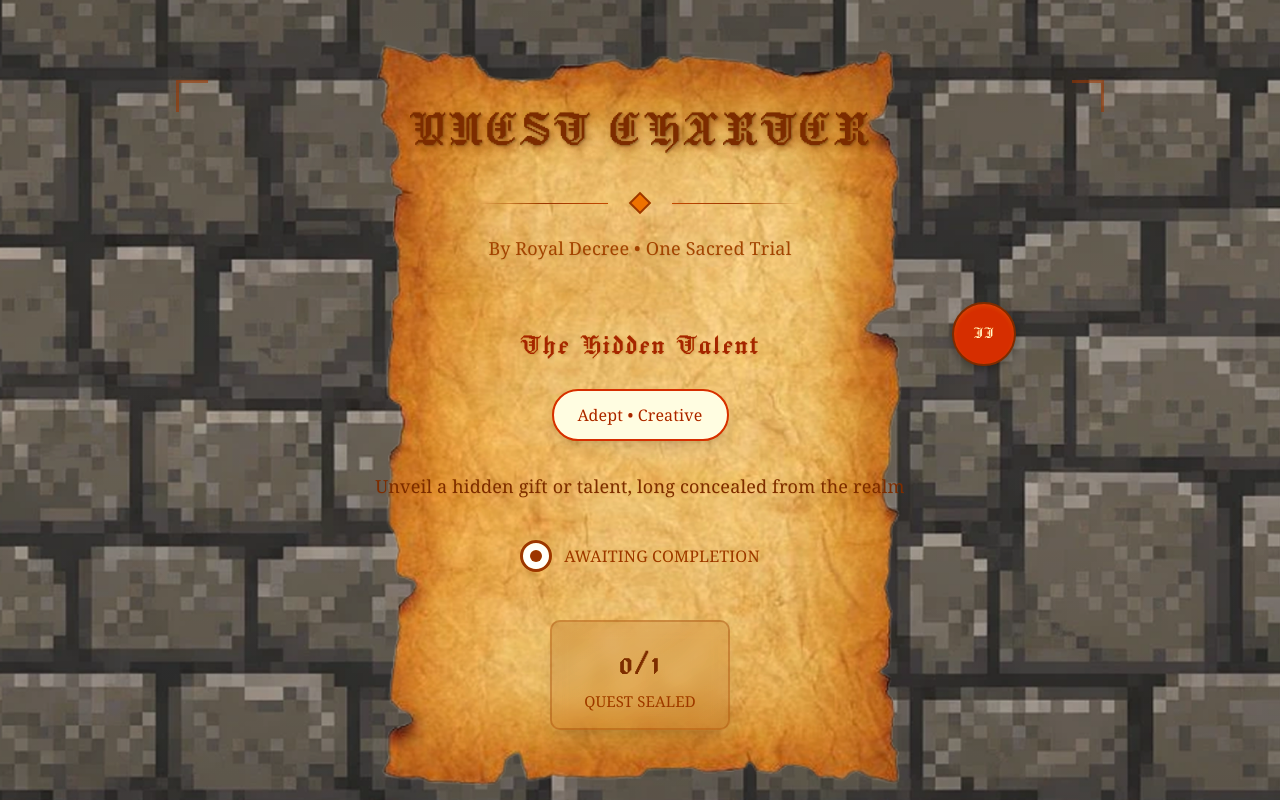
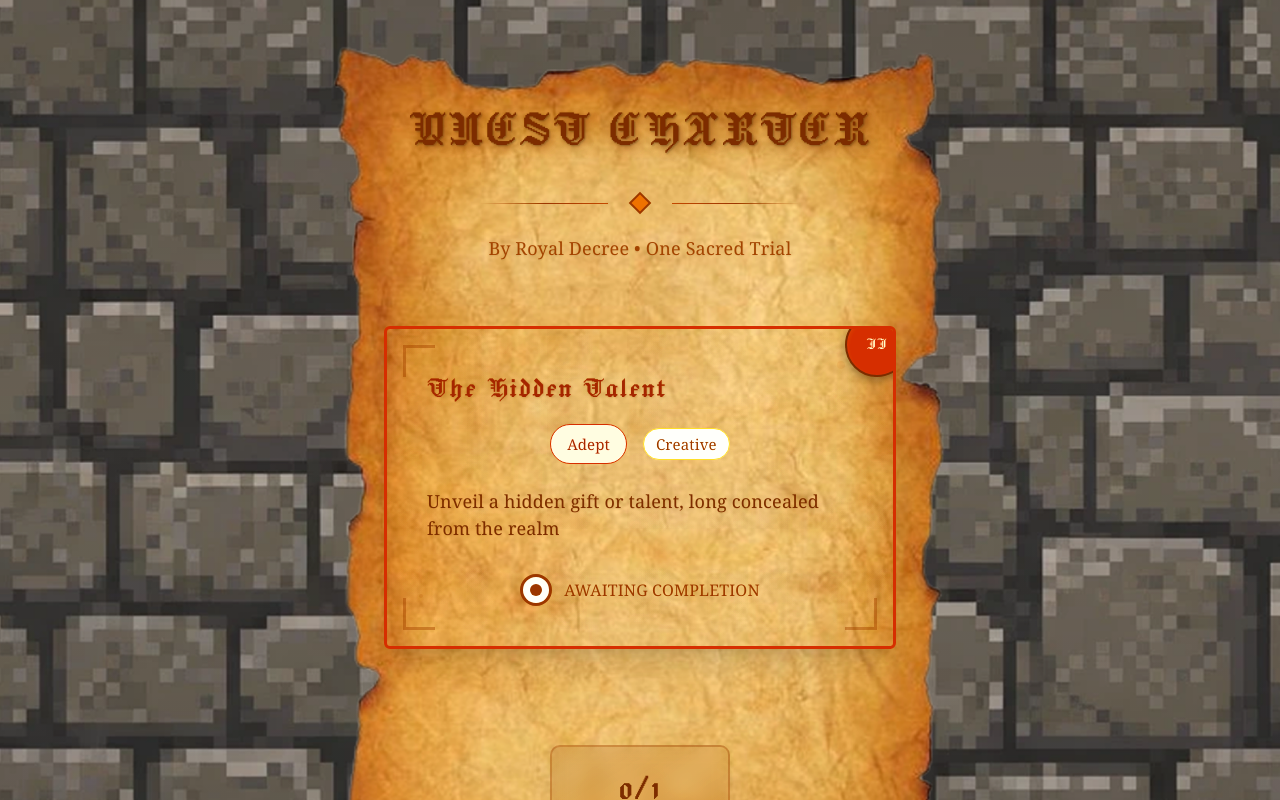
Before and after one commit to ChocoCodes/gdgoc-quest, a React (Vite) app: page / in a window 1280 px wide. Shown: the top 800 px of the page. Built offline with nearby package versions, Linux system fonts and the light colour scheme.

Commit message:
chore: fix questBoard overflow

```diff
--- a/src/components/parchment-background.tsx
+++ b/src/components/parchment-background.tsx
@@ -1,4 +1,4 @@
-import type React from "react";
+import React from "react";
 
 interface ParchmentBackgroundProps {
   children: React.ReactNode;
@@ -6,14 +6,14 @@ interface ParchmentBackgroundProps {
   minHeight?: string; // Optional prop for min-height, defaults to 'min-h-[90vh]'
 }
 
-const ParchmentBackground = ({
-  children,
-  className = "",
-  minHeight = "min-h-[90vh]",
-}: ParchmentBackgroundProps) => {
+const ParchmentBackground = React.forwardRef<
+  HTMLDivElement,
+  ParchmentBackgroundProps
+>(({ children, className = "", minHeight = "min-h-[90vh]" }, ref) => {
   return (
     <div
-      className={`relative bg-[url('/ui/parchement.png')] bg-no-repeat bg-contain bg-center flex flex-col items-center ${minHeight} ${className}`}
+      ref={ref} // Forward the ref here
+      className={`relative bg-[url('/ui/parchement.png')] bg-no-repeat bg-contain bg-center flex flex-col items-center ${minHeight} ${className} overflow-hidden`} // Added overflow-hidden
       style={{
         backgroundSize: "contain",
         backgroundPosition: "center",
@@ -23,6 +23,8 @@ const ParchmentBackground = ({
       {children}
     </div>
   );
-};
+});
+
+ParchmentBackground.displayName = "ParchmentBackground"; // Add display name for better debugging
 
 export { ParchmentBackground };
--- a/src/components/quest-board.tsx
+++ b/src/components/quest-board.tsx
@@ -3,6 +3,7 @@
 import { useEffect } from "react";
 import { useGSAPAnimations } from "../hooks/useGSAPAnimations";
 import type { Quest } from "../hooks/useQuestBank";
+import { ParchmentBackground } from "./parchment-background"; // Import the new component
 
 interface QuestBoardProps {
   quest: Quest | null;
@@ -66,14 +67,14 @@ const QuestBoard = ({ quest, onQuestClick }: QuestBoardProps) => {
   if (!quest) {
     return (
       <div className="relative w-full max-w-6xl mx-auto px-4">
-        <div className="relative bg-[url('/ui/parchement.png')] bg-no-repeat bg-contain bg-center min-h-[90vh] flex flex-col items-center justify-center py-16 px-8">
+        <ParchmentBackground className="flex flex-col items-center justify-center py-16 px-8">
           <div className="text-center">
             <h2 className="font-jacquard-display text-display-lg text-amber-900 mb-4">
               Loading Quest...
             </h2>
             <div className="w-8 h-8 border-3 border-amber-800 border-t-transparent rounded-full animate-spin mx-auto"></div>
           </div>
-        </div>
+        </ParchmentBackground>
       </div>
     );
   }
@@ -82,17 +83,14 @@ const QuestBoard = ({ quest, onQuestClick }: QuestBoardProps) => {
 
   return (
     <div className="relative w-full max-w-6xl mx-auto px-4">
-      <div
+      <ParchmentBackground
         ref={questBoardRef}
-        className="relative bg-[url('/ui/parchement.png')] bg-no-repeat bg-contain bg-center min-h-[90vh] flex flex-col items-center py-16 px-8"
-        style={{
-          backgroundSize: "contain",
-          backgroundPosition: "center",
-          filter: "contrast(1.1) brightness(1.02)",
-        }}
+        // Added max-w-5xl and mx-auto to constrain the parchment background itself
+        // Adjusted padding for better responsiveness and fit
+        className="py-16 px-4 sm:px-8 md:px-12 lg:px-16 max-w-5xl mx-auto"
       >
-        {/* Medieval Title with Illuminated Manuscript Style - Fixed positioning */}
-        <div className="text-center mb-16 relative w-full max-w-4xl">
+        {/* Medieval Title with Illuminated Manuscript Style */}
+        <div className="text-center mb-16 relative w-full">
           <h1
             ref={titleRef}
             className="font-jacquard-display text-display-xl text-amber-900 mb-8 tracking-wider relative text-readable"
@@ -103,9 +101,6 @@ const QuestBoard = ({ quest, onQuestClick }: QuestBoardProps) => {
             }}
           >
             QUEST CHARTER
-            {/* Decorative flourishes */}
-            <div className="absolute -top-4 -left-4 w-8 h-8 border-l-3 border-t-3 border-amber-800 opacity-60"></div>
-            <div className="absolute -top-4 -right-4 w-8 h-8 border-r-3 border-t-3 border-amber-800 opacity-60"></div>
           </h1>
 
           {/* Ornate separator */}
@@ -124,7 +119,8 @@ const QuestBoard = ({ quest, onQuestClick }: QuestBoardProps) => {
         </div>
 
         {/* Single Quest Content - Integrated into Parchment */}
-        <div className="w-full max-w-3xl px-8 mb-12">
+        {/* Changed max-w-3xl to max-w-xl for better containment within the scaled parchment */}
+        <div className="w-full max-w-xl px-4 sm:px-8 mb-12">
           <div
             ref={(el) => addQuestItemRef(el, 0)}
             className={`relative group cursor-pointer transition-all duration-300 ${
@@ -138,9 +134,24 @@ const QuestBoard = ({ quest, onQuestClick }: QuestBoardProps) => {
               !quest.completed && animateQuestHoverOut(e.currentTarget)
             }
           >
+            {/* This inner div provides the "quest card" styling on top of the parchment */}
+            <div
+              className={`relative bg-gradient-to-br from-amber-50 via-amber-25 to-amber-100 border-3 ${styles.borderColor} rounded-sm shadow-xl overflow-hidden`}
+              style={{
+                backgroundImage: `
+                  radial-gradient(circle at 15% 25%, rgba(139, 69, 19, 0.04) 0%, transparent 40%),
+                  radial-gradient(circle at 85% 75%, rgba(160, 82, 45, 0.03) 0%, transparent 40%),
+                  radial-gradient(circle at 45% 15%, rgba(139, 69, 19, 0.02) 0%, transparent 30%),
+                  linear-gradient(45deg, rgba(139, 69, 19, 0.01) 25%, transparent 25%),
+                  linear-gradient(-45deg, rgba(160, 82, 45, 0.01) 25%, transparent 25%)
+                `,
+                backgroundSize:
+                  "80px 80px, 100px 100px, 60px 60px, 25px 25px, 25px 25px",
+              }}
+            >
               {/* Wax Seal with Roman Numerals */}
               <div
-              className={`absolute -top-6 -right-6 w-16 h-16 ${styles.sealColor} rounded-full flex items-center justify-center shadow-lg z-10 border-2 border-amber-900`}
+                className={`absolute -top-4 -right-4 w-16 h-16 ${styles.sealColor} rounded-full flex items-center justify-center shadow-lg z-10 border-2 border-amber-900`}
                 style={{
                   background: `radial-gradient(circle at 30% 30%, ${styles.sealColor
                     .replace("bg-", "rgba(")
@@ -156,30 +167,32 @@ const QuestBoard = ({ quest, onQuestClick }: QuestBoardProps) => {
                 </span>
               </div>
 
-            {/* Quest Content */}
-            <div className="text-center">
+              {/* Content */}
+              <div className="relative p-8 sm:p-10">
                 {/* Quest Title */}
+                <div className="mb-6">
                   <h3
-                className={`font-jacquard-display text-heading-xl font-bold ${styles.textColor} mb-6 tracking-wide text-readable`}
+                    className={`font-jacquard-display text-heading-xl font-bold ${styles.textColor} mb-4 tracking-wide text-readable`}
                     style={{
                       textShadow: "1px 1px 2px rgba(139, 69, 19, 0.2)",
                     }}
                   >
                     {quest.title}
                   </h3>
-
-              {/* Quest Difficulty Badge */}
-              <div className="flex justify-center mb-8">
+                  <div className="flex flex-wrap justify-center items-center gap-4 text-body-sm">
                     <span
-                  className={`px-6 py-3 rounded-full ${styles.textColor} ${styles.bgColor} font-bold border-2 ${styles.borderColor} font-serif-readable text-body-md shadow-lg`}
+                      className={`px-4 py-2 rounded-full ${styles.textColor} ${styles.bgColor} font-bold border ${styles.borderColor} font-serif-readable`}
                     >
-                  {quest.difficulty} • {quest.category}
+                      {quest.difficulty}
+                    </span>
+                    <span className="text-amber-800 font-bold bg-amber-50 px-3 py-1 rounded-full border border-amber-300 font-serif-readable">
+                      {quest.category}
                     </span>
                   </div>
-
+                </div>
                 {/* Quest Description */}
                 <p
-                className={`font-serif-readable text-body-lg leading-relaxed mb-10 text-readable max-w-2xl mx-auto ${
+                  className={`font-serif-readable text-body-lg leading-relaxed mb-8 text-readable ${
                     quest.completed
                       ? "line-through text-amber-600 opacity-70"
                       : "text-amber-900"
@@ -190,9 +203,8 @@ const QuestBoard = ({ quest, onQuestClick }: QuestBoardProps) => {
                 >
                   {quest.description}
                 </p>
-
                 {/* Status Indicator */}
-              <div className="flex justify-center">
+                <div className="flex items-center justify-center">
                   {quest.completed ? (
                     <div className="flex items-center gap-3 text-green-800">
                       <div className="w-8 h-8 bg-green-700 rounded-full flex items-center justify-center shadow-lg border-2 border-green-800">
@@ -223,10 +235,9 @@ const QuestBoard = ({ quest, onQuestClick }: QuestBoardProps) => {
                     </div>
                   )}
                 </div>
-
                 {quest.completedAt && (
                   <div className="mt-4 text-center">
-                  <span className="text-caption text-amber-700 font-serif-readable bg-amber-100 px-4 py-2 rounded-full border border-amber-300">
+                    <span className="text-caption text-amber-700 font-serif-readable bg-amber-100 px-3 py-1 rounded-full border border-amber-300">
                       Completed:{" "}
                       {new Date(quest.completedAt).toLocaleDateString()}
                     </span>
@@ -234,10 +245,21 @@ const QuestBoard = ({ quest, onQuestClick }: QuestBoardProps) => {
                 )}
               </div>
 
+              {/* Decorative Medieval Corners */}
+              <div className="absolute top-4 left-4 w-8 h-8 border-l-3 border-t-3 border-amber-800 opacity-40"></div>
+              <div className="absolute top-4 right-4 w-8 h-8 border-r-3 border-t-3 border-amber-800 opacity-40"></div>
+              <div className="absolute bottom-4 left-4 w-8 h-8 border-l-3 border-b-3 border-amber-800 opacity-40"></div>
+              <div className="absolute bottom-4 right-4 w-8 h-8 border-r-3 border-b-3 border-amber-800 opacity-40"></div>
+
+              {/* Subtle aging spots */}
+              <div className="absolute top-8 right-12 w-2 h-2 bg-amber-700 rounded-full opacity-10"></div>
+              <div className="absolute bottom-12 left-8 w-1 h-1 bg-amber-800 rounded-full opacity-15"></div>
+            </div>
+
             {/* Completed Quest Overlay */}
             {quest.completed && (
-              <div className="absolute inset-0 bg-green-600/10 rounded-lg flex items-center justify-center backdrop-blur-[1px]">
-                <div className="bg-green-700/95 text-green-100 px-8 py-4 rounded-lg font-jacquard-display text-heading-lg font-bold shadow-xl border-2 border-green-800">
+              <div className="absolute inset-0 bg-green-600/10 rounded-sm flex items-center justify-center backdrop-blur-[1px]">
+                <div className="bg-green-700/95 text-green-100 px-6 py-3 rounded-lg font-jacquard-display text-heading-lg font-bold shadow-xl border-2 border-green-800">
                   ✓ QUEST SEALED
                 </div>
               </div>
@@ -246,8 +268,8 @@ const QuestBoard = ({ quest, onQuestClick }: QuestBoardProps) => {
         </div>
 
         {/* Progress Summary - Simplified without points */}
-        <div className="text-center">
-          <div className="inline-flex items-center gap-4 bg-gradient-to-br from-amber-900/15 via-amber-800/10 to-amber-900/15 backdrop-blur-sm rounded-lg px-8 py-4 border-2 border-amber-800/30 shadow-xl">
+        <div className="mt-12 text-center">
+          <div className="inline-flex flex-col sm:flex-row items-center gap-4 bg-gradient-to-br from-amber-900/15 via-amber-800/10 to-amber-900/15 backdrop-blur-sm rounded-lg px-8 py-4 border-2 border-amber-800/30 shadow-xl">
             <div className="text-center">
               <div className="font-jacquard-display text-display-lg font-bold text-amber-900 mb-1">
                 {quest.completed ? 1 : 0}/1
@@ -258,7 +280,7 @@ const QuestBoard = ({ quest, onQuestClick }: QuestBoardProps) => {
             </div>
           </div>
         </div>
-      </div>
+      </ParchmentBackground>
     </div>
   );
 };
```
Also changed, not shown: src/components/quest-verification.tsx (+5 -8 lines), src/hooks/useGSAPAnimations.ts (+78 -70 lines). Lines whose indentation alone changed are shown as unchanged.
